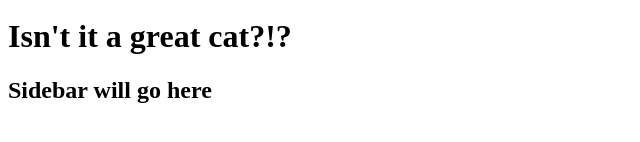
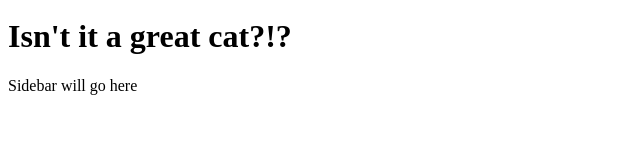
Before and after one commit to armando2002/module1, a plain HTML site: page accessibility.html in a window 1280 px wide. Shown: the part 432-574 px from the top of the page, without its empty margins (0-640 px from the left). Drawn offline with Linux system fonts and the light colour scheme.

Commit message:
updating accessibility.html

```diff
--- a/accessibility.html
+++ b/accessibility.html
@@ -8,20 +8,20 @@
         <h2>My awesome site</h2>
     </header>
     <main>
-            <p>Lorem ipsum dolor sit amet, consectetur adipisicing elit.</p>
-            <p>
-              Check out this cat:
+        <p>Lorem ipsum dolor sit amet, consectetur adipisicing elit.</p>
+        <p>          Check out this cat:
               <img src="https://upload.wikimedia.org/wikipedia/commons/4/4d/Cat_November_2010-1a.jpg" alt="Cute Cat" > <!-- Added cute cat -->
               <br>
               <br>
               <br>
-            </p>
-            <h1>Isn't it a great cat?!?</h1>
+        </p>
+        <h1>Isn't it a great cat?!?</h1>
+        <aside>
+                <p>Sidebar will go here</p>
+            </aside>
     </main>
-    <aside>
-        <h2>Sidebar will go here</h2>
-    </aside>
-        <!-- 'main is not needed' as this is replaced with <main> above -->
+
+        <!-- =main is not needed as this is replaced with <main> above -->
         <!-- moved elements into <main> above -->
         <!-- moved elements into <header> above -->
   </body>
```
